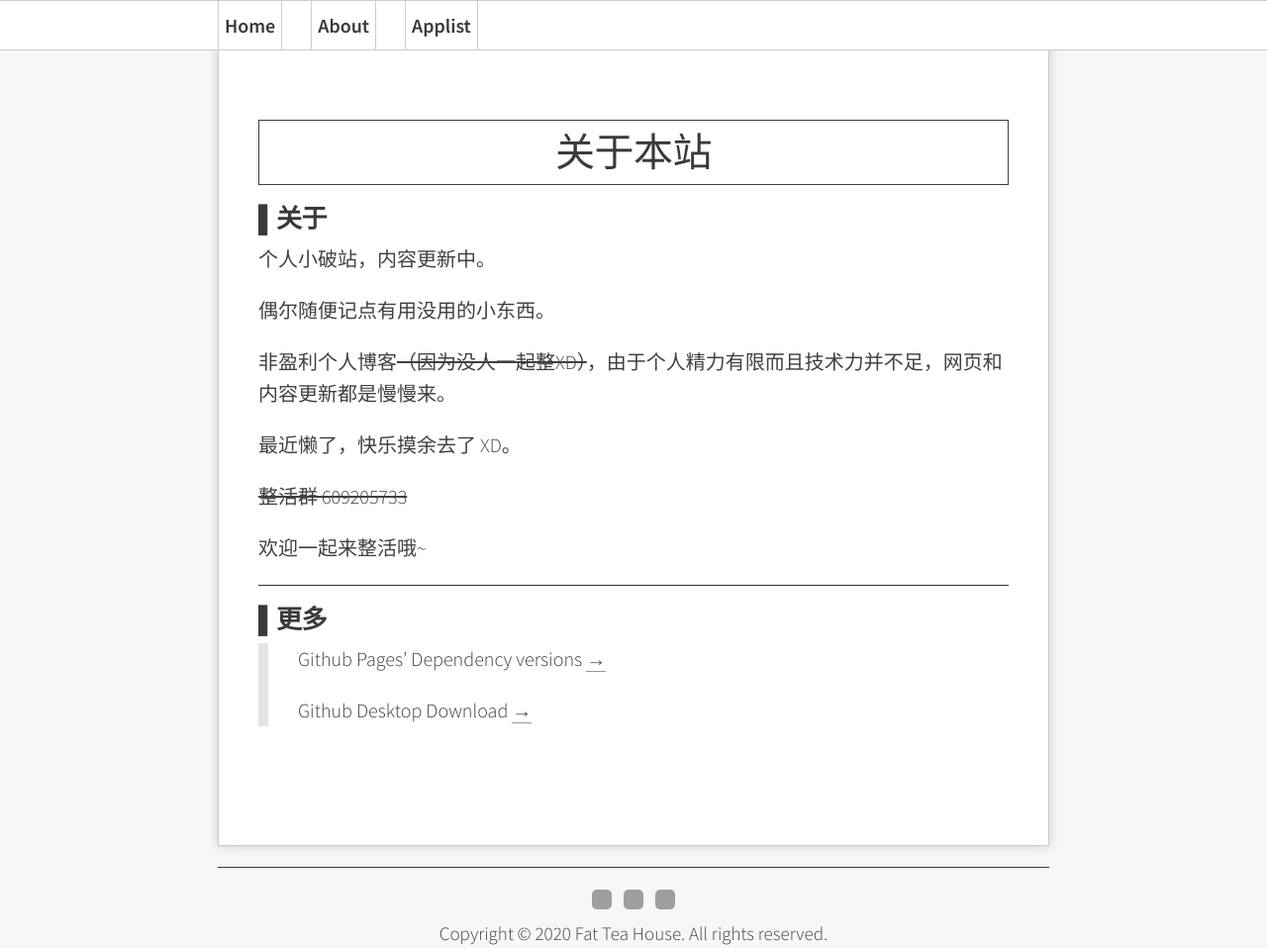
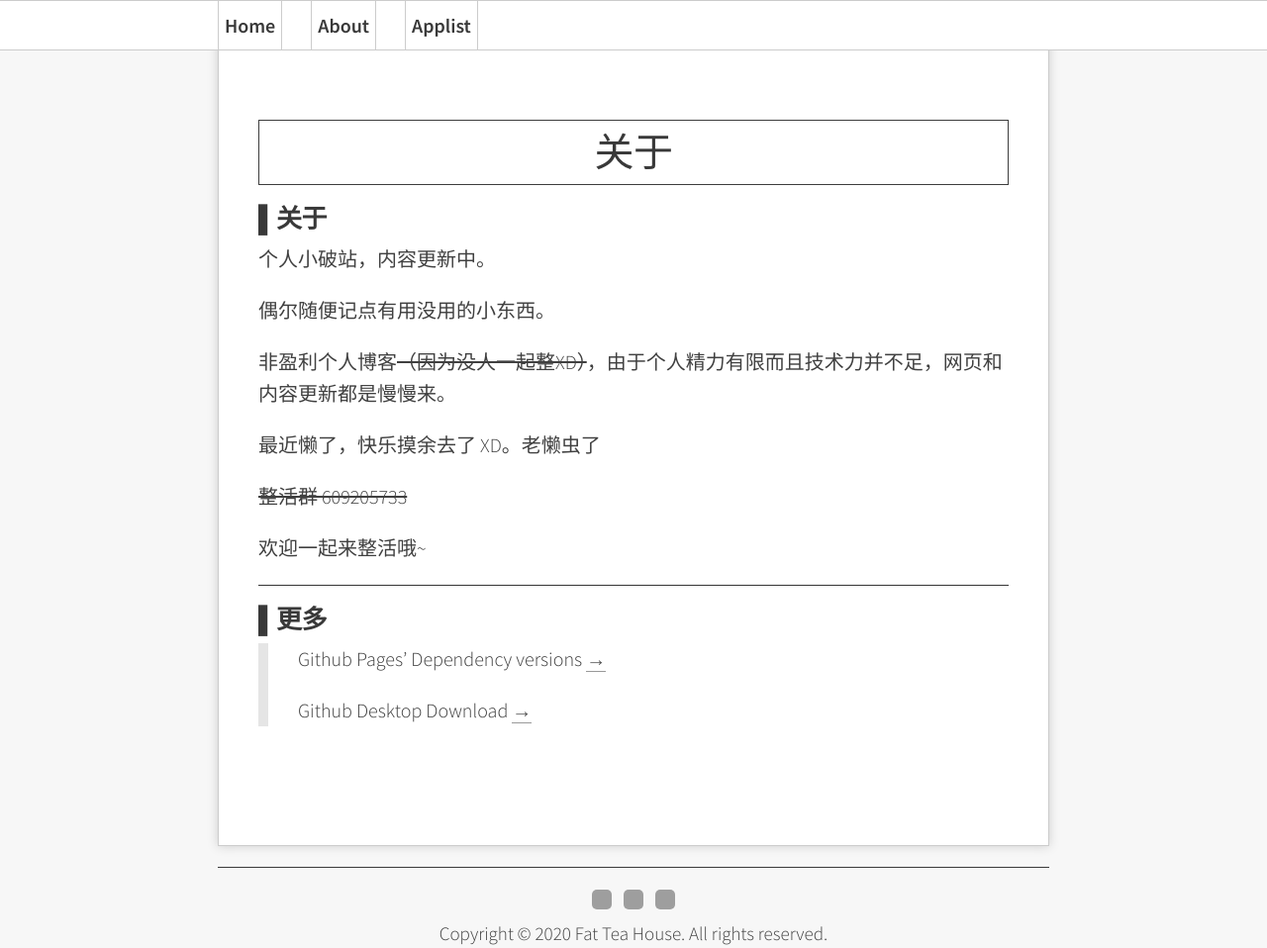
Before and after one commit to Melody-of-Oblivion/Melody-of-Oblivion.github.io, a Jekyll site: the page built from pages/about.md, in a window 1280 px wide and 958 px high. Shown: the whole window at 99% size. Built offline with Jekyll 4.4.1, drawn with Linux system fonts in a browser that asks for light colours; grey boxes are pictures that could not be loaded.

Commit message:
Update about.md

```diff
--- a/pages/about.md
+++ b/pages/about.md
@@ -1,5 +1,5 @@
 ---
-title: 关于本站
+title: 关于
 permalink: /about/
 ---
 
@@ -11,7 +11,7 @@ permalink: /about/
 
 非盈利个人博客~~（因为没人一起整XD）~~，由于个人精力有限而且技术力并不足，网页和内容更新都是慢慢来。
 
-最近懒了，快乐摸余去了 XD。
+最近懒了，快乐摸余去了 XD。老懒虫了
 
 ~~整活群 609205733~~
 
```
